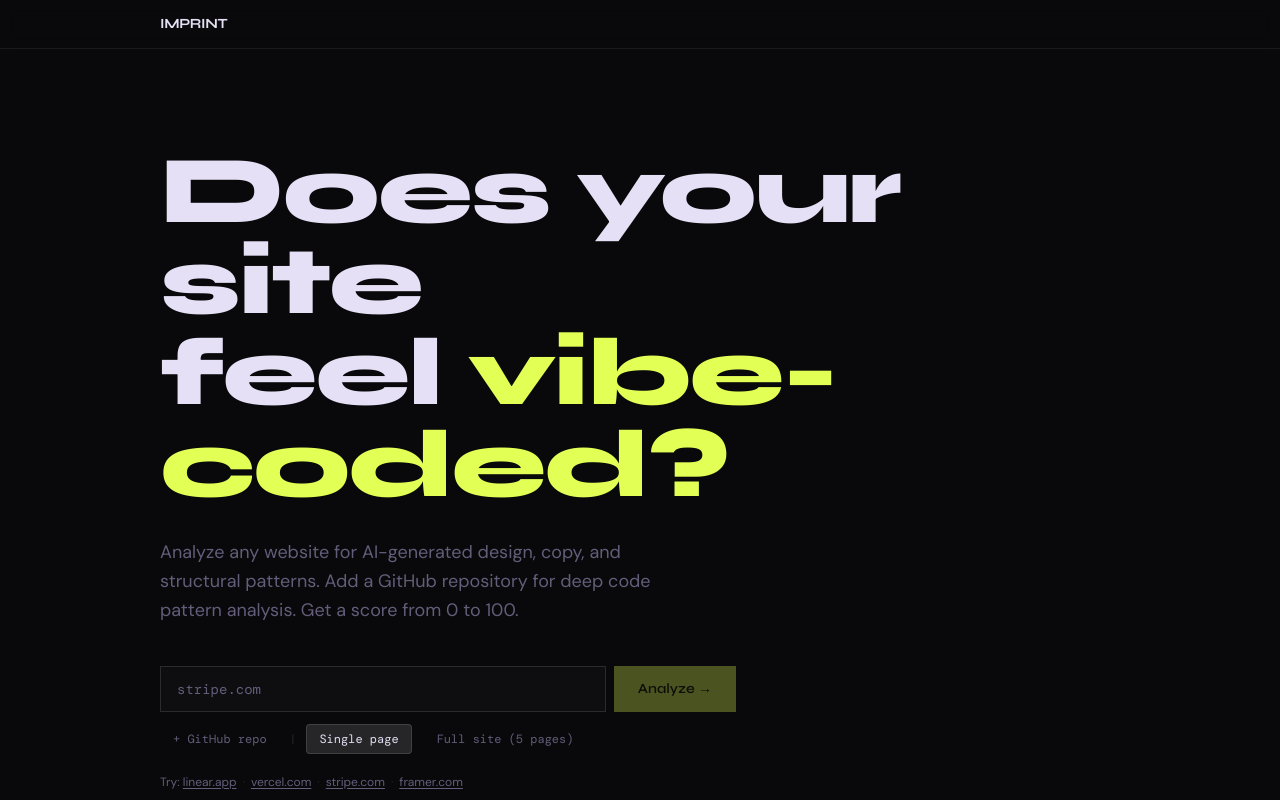
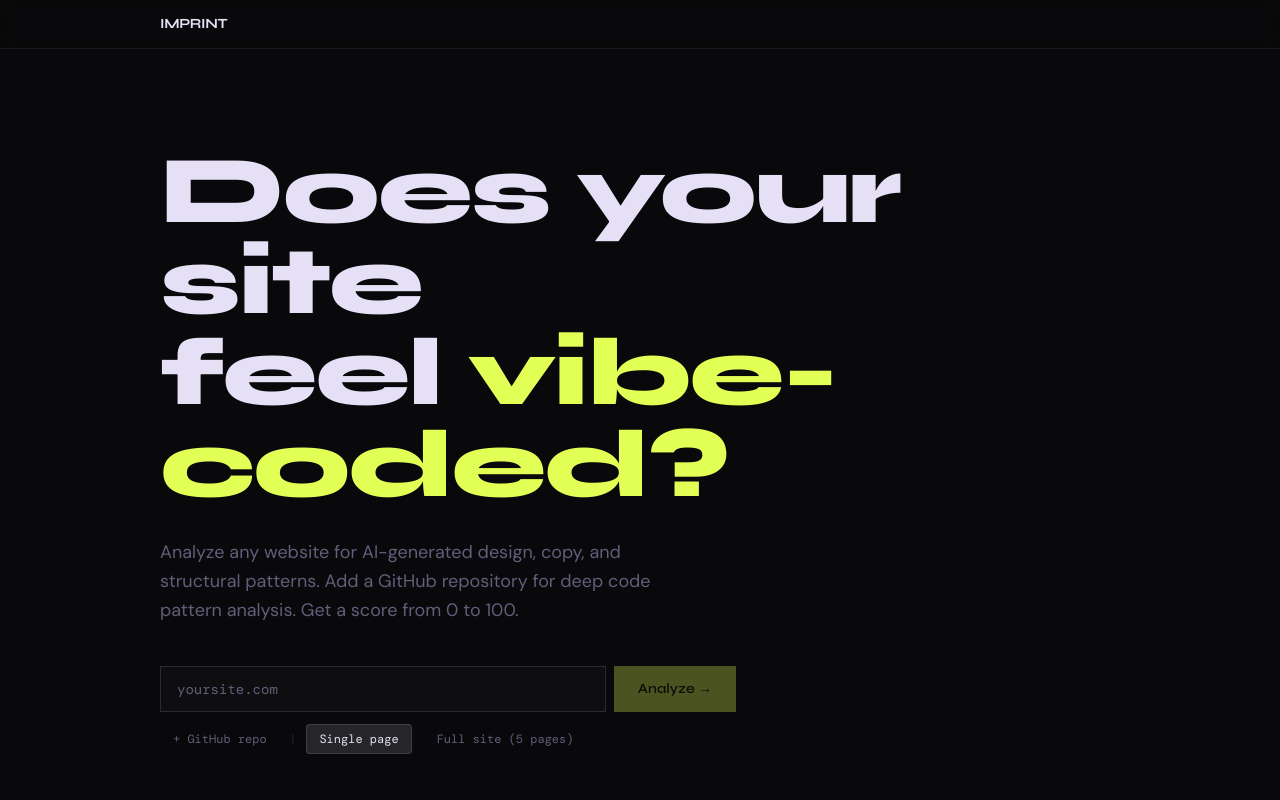
Before and after one commit to Mounil2005/imprint, a Next.js app: page / in a window 1280 px wide. Shown: the top 800 px of the page. Built offline with nearby package versions, Linux system fonts and the light colour scheme; a web font is replaced by a local one.

Commit message:
Remove example URL shortcuts from homepage

```diff
--- a/src/app/page.tsx
+++ b/src/app/page.tsx
@@ -17,7 +17,6 @@ type PageState =
   | { status: 'success-combined'; websiteResult: AnalysisResult; codeResult: CodeAnalysisResult; combinedScore: number; interpretation: string }
   | { status: 'error'; message: string };
 
-const EXAMPLE_URLS = ['linear.app', 'vercel.com', 'stripe.com', 'framer.com'];
 
 export default function HomePage() {
   const [url, setUrl] = useState('');
@@ -159,7 +158,7 @@ export default function HomePage() {
               type="text"
               value={url}
               onChange={(e) => setUrl(e.target.value)}
-              placeholder="stripe.com"
+              placeholder="yoursite.com"
               aria-label="Website URL to analyze"
               className="flex-1 bg-[var(--surface)] border border-[var(--border-mid)] px-4 py-3 text-sm text-[var(--text)] placeholder-[var(--muted)] focus:outline-none transition-colors"
               style={{ fontFamily: 'var(--font-mono)' }}
@@ -264,21 +263,6 @@ export default function HomePage() {
           <p className="mt-4 text-sm text-red-400">✕ {pageState.message}</p>
         )}
 
-        {/* Example URLs */}
-        <p className="mt-5 text-xs text-[var(--muted)]">
-          Try:{' '}
-          {EXAMPLE_URLS.map((exUrl, i) => (
-            <span key={exUrl}>
-              <button
-                onClick={() => { setUrl(exUrl); handleAnalyze(exUrl, mode); }}
-                className="underline underline-offset-2 hover:text-[var(--text)] transition-colors"
-              >
-                {exUrl}
-              </button>
-              {i < EXAMPLE_URLS.length - 1 && <span className="mx-1.5 opacity-30">·</span>}
-            </span>
-          ))}
-        </p>
       </section>
 
       {/* ─── SCORE SPECTRUM ────────────────────────────────────────────── */}
```
